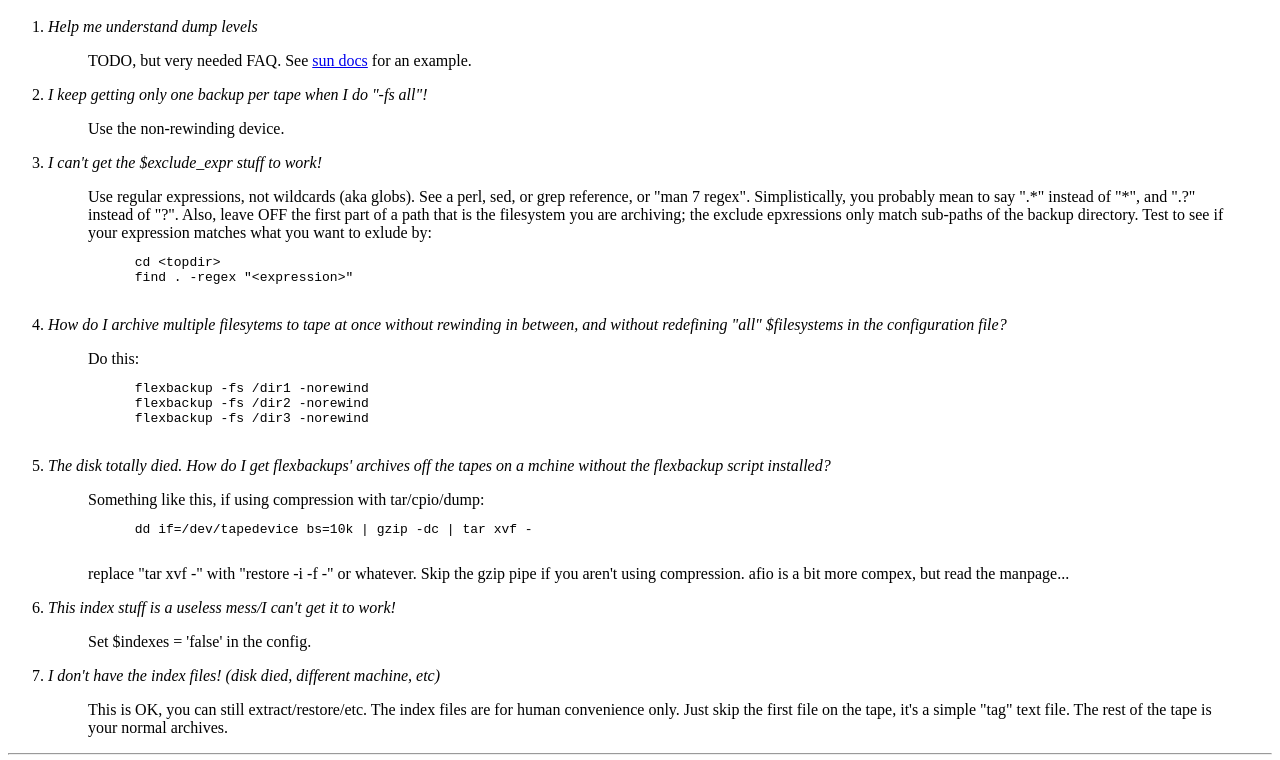
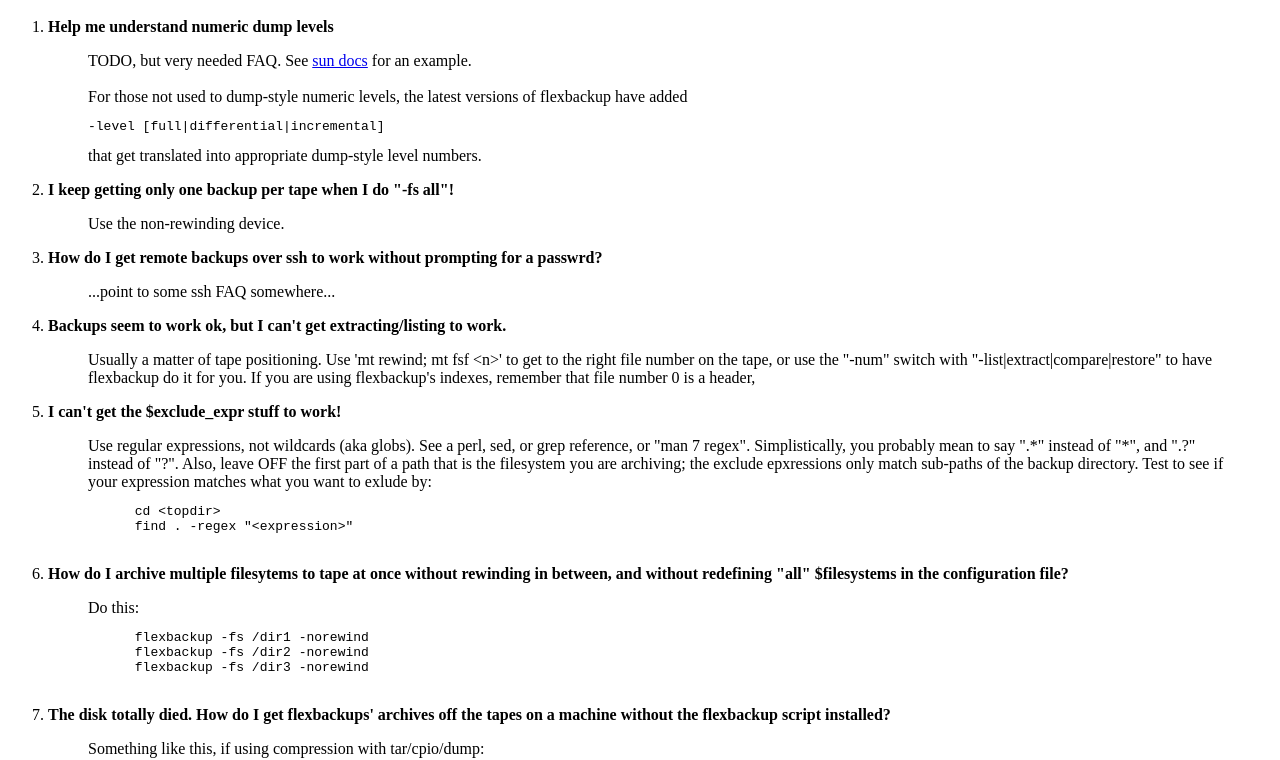
Before and after one commit to wens/flexbackup, a plain HTML site: page www/faq.html in a window 1280 px wide. Shown: the part 48-808 px from the top of the page. Drawn offline with Linux system fonts and the light colour scheme.

Commit message:
*** empty log message ***

```diff
--- a/www/faq.html
+++ b/www/faq.html
@@ -7,26 +7,49 @@
 <H1>Flexbackup FAQ</H1>
 
 <OL>
-
-  <LI><I>
-      Help me understand dump levels
-      </I>
+<! -------------------------------------------------->
+  <LI><B>
+      Help me understand numeric dump levels
+      </B>
       <BLOCKQUOTE>
       TODO, but  very needed FAQ.
       See <A HREF="http://docs.sun.com/db/doc/805-7228/6j6q7uf18?a=view">
-      sun docs</A> for an example.
+      sun docs</A> for an example. <BR><BR>
+
+      For those not used to dump-style numeric levels, the latest versions
+      of flexbackup have added
+      <PRE>-level [full|differential|incremental]</PRE>
+      that get translated into appropriate dump-style level numbers.
       </BLOCKQUOTE>
-
-  <LI><I>
+<! -------------------------------------------------->
+  <LI><B>
       I keep getting only one backup per tape when I do "-fs all"!
-      </I>
+      </B>
       <BLOCKQUOTE>
       Use the non-rewinding device.
       </BLOCKQUOTE>
-
-  <LI><I>
+<! -------------------------------------------------->
+  <LI><B>
+      How do I get remote backups over ssh to work without prompting for a passwrd?
+      </B>
+      <BLOCKQUOTE>
+      ...point to some ssh FAQ somewhere...
+      </BLOCKQUOTE>
+<! -------------------------------------------------->
+  <LI><B>
+      Backups seem to work ok, but I can't get extracting/listing to work.
+      </B>
+      <BLOCKQUOTE>
+      Usually a matter of tape positioning.  Use 'mt rewind; mt fsf
+      &lt;n&gt;' to get to the right file number on the tape, or use the
+      "-num" switch with "-list|extract|compare|restore" to have flexbackup
+      do it for you.  If you are using flexbackup's indexes, remember that
+      file number 0 is a header,
+      </BLOCKQUOTE>
+<! -------------------------------------------------->
+  <LI><B>
       I can't get the $exclude_expr stuff to work!
-      </I>
+      </B>
       <BLOCKQUOTE>
       Use regular expressions, not wildcards (aka globs).  See a perl, sed,
       or grep reference, or "man 7 regex".  Simplistically, you probably
@@ -40,12 +63,12 @@
       find . -regex "&lt;expression&gt;"
       </PRE>
       </BLOCKQUOTE>
-
-  <LI><I>
+<! -------------------------------------------------->
+  <LI><B>
       How do I archive multiple filesytems to tape at once without rewinding
       in between, and without redefining "all" $filesystems
       in the configuration file?
-      </I>
+      </B>
       <BLOCKQUOTE>
       Do this:
       <PRE>
@@ -54,37 +77,45 @@
       flexbackup -fs /dir3 -norewind
       </PRE>
       </BLOCKQUOTE>
-
-  <LI><I>
+<! -------------------------------------------------->
+  <LI><B>
       The disk totally died.  How do I get flexbackups' archives off the
-      tapes on a mchine without the flexbackup script installed?
-      </I>
+      tapes on a machine without the flexbackup script installed?
+      </B>
       <BLOCKQUOTE>
       Something like this, if using compression with
       tar/cpio/dump:
-      <PRE>
-      dd if=/dev/tapedevice bs=10k | gzip -dc | tar xvf -
-      </PRE>
+      <PRE>dd if=/dev/tapedevice bs=10k | gzip -dc | tar xvf -</PRE>
       replace "tar xvf -" with "restore -i -f -" or whatever. Skip the gzip
       pipe if you aren't using compression.  afio is a bit more compex, but
       read the manpage...
       </BLOCKQUOTE>
-
-  <LI><I>
+<! -------------------------------------------------->
+  <LI><B>
       This index stuff is a useless mess/I can't get it to work!
-      </I>
+      </B>
       <BLOCKQUOTE>
-      Set $indexes = 'false' in the config.
+      It isn't necessary. Set $indexes = 'false' in the config, and just
+      use written labels on the tapes...
       </BLOCKQUOTE>
-
- <LI><I>
+<! -------------------------------------------------->
+  <LI><B>
+      Why keep the index db on disk rather than on the tape?
+      </B>
+      <BLOCKQUOTE>
+      ...fill in later...
+      </BLOCKQUOTE>
+<! -------------------------------------------------->
+  <LI><B>
       I don't have the index files! (disk died, different machine, etc)
-      </I>
+      </B>
       <BLOCKQUOTE>
       This is OK, you can still extract/restore/etc. The index files are
       for human convenience only.  Just skip the first file on the tape,
       it's a simple "tag" text file.  The rest of the tape is your normal archives.
       </BLOCKQUOTE>
+<! -------------------------------------------------->
+
 
 </OL>
 
```
Also changed, not shown: www/index.html (+4 -1 lines).
